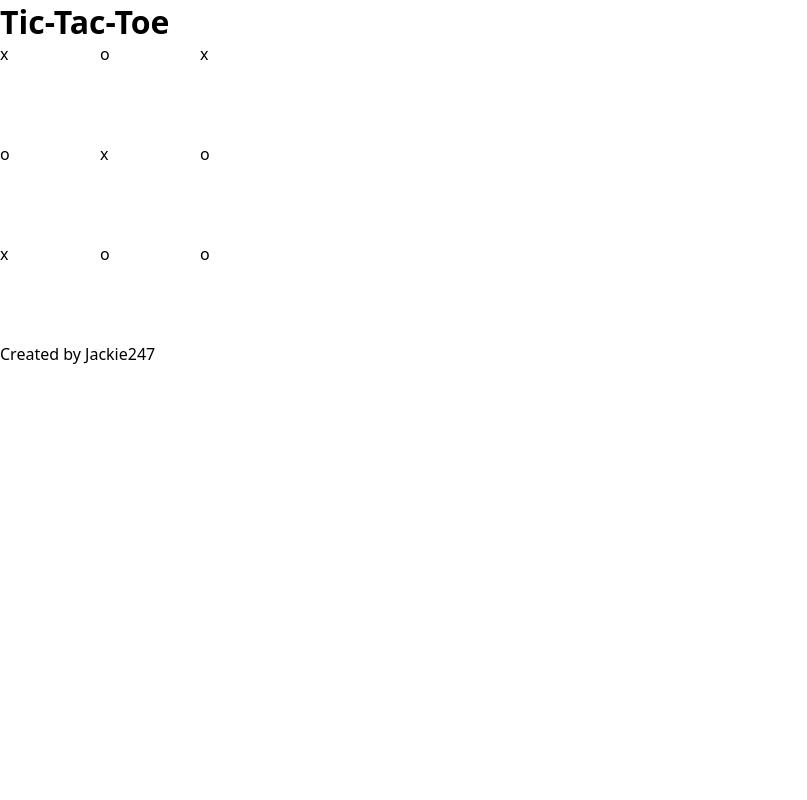
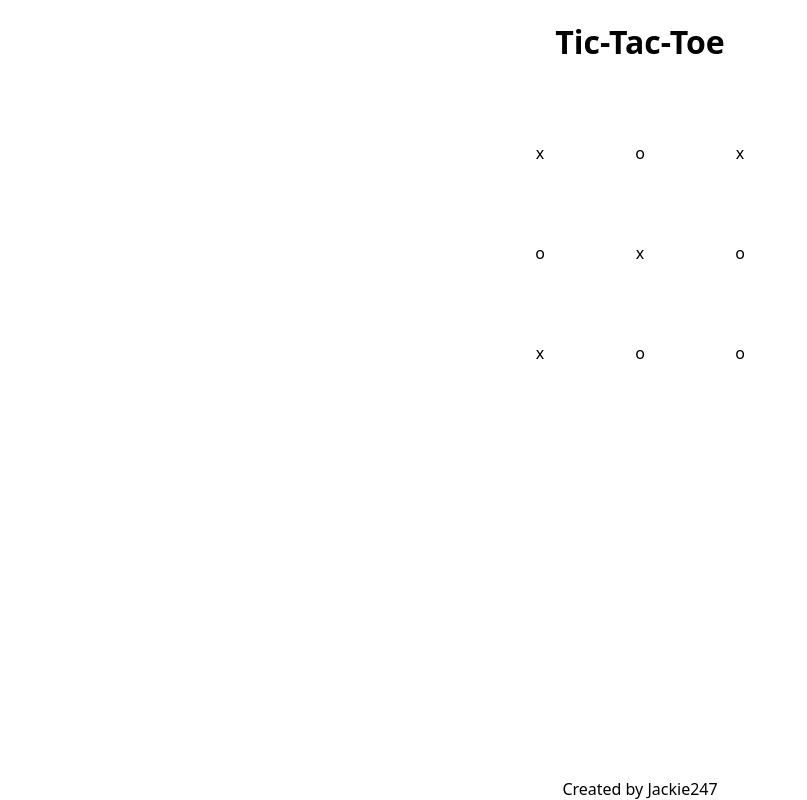
Before and after one commit to Jackie247/tic-tac-toe, a plain HTML site: page src/index.html in a window 1280 px wide. Shown: the whole page, without its empty margins (0-807 px from the left). Drawn offline with Linux system fonts and the light colour scheme.

Commit message:
center items

```diff
--- a/src/styles/style.scss
+++ b/src/styles/style.scss
@@ -1,5 +1,10 @@
 // mixin classes //
-
+@mixin flexCenterRow(){
+    display:flex;
+    flex-flow:row;
+    justify-content: center;
+    align-items: center;
+}
 // css reset //
 *{
     box-sizing:border-box;
@@ -21,18 +26,26 @@ button{
 
 }
 header{
-
+    @include flexCenterRow();
+    margin: 20px 0;
 }
 main{
+    @include flexCenterRow();
+    padding: 20px;
+    .grid{
+        display:grid;
+        grid-template-columns: repeat(3,100px);
+        grid-template-rows: repeat(3,100px);
+        align-items:center;
+        justify-items: center;
+    }
+}
 
-}
-.grid{
-    display:grid;
-    grid-template-columns: repeat(3,100px);
-    grid-template-rows: repeat(3,100px);
-}
 footer{
-
+    @include flexCenterRow();
+    position:fixed;
+    bottom:0;
+    width:100%;
 }
 
 // small table styles //
```
Also changed, not shown: src/styles/style.css, 1 other file.
